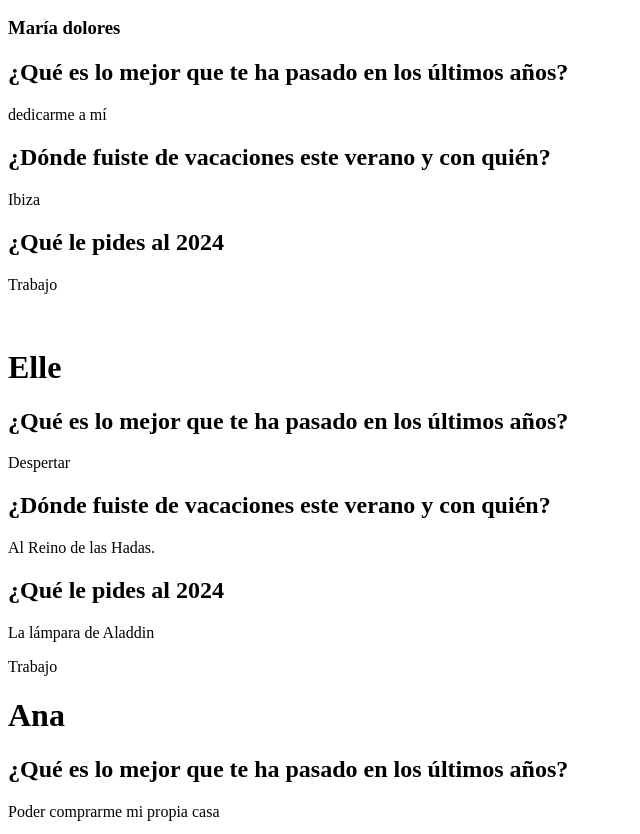
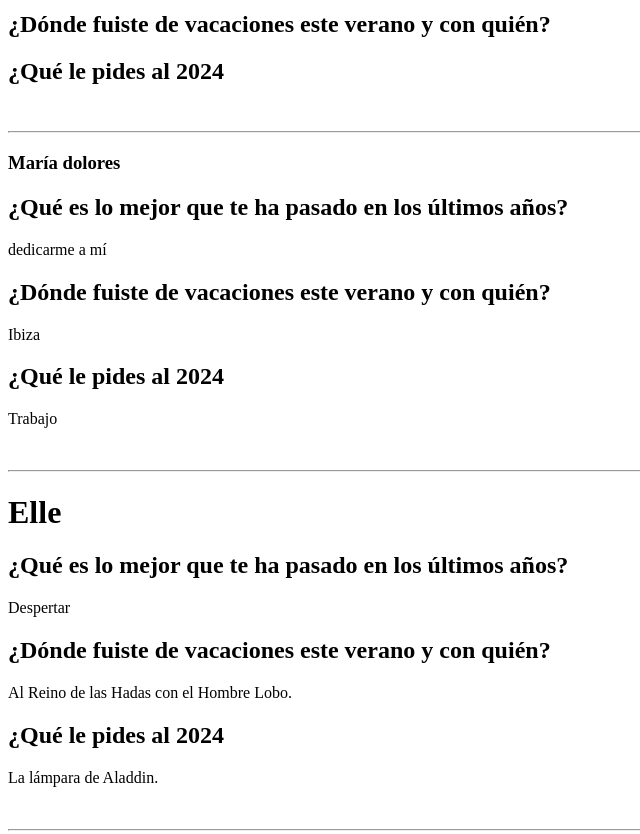
Before and after one commit to blancaden/grupo3, a plain HTML site: page index.html in a window 1280 px wide. Shown: the part 844-1678 px from the top of the page, without its empty margins (0-640 px from the left). Drawn offline with Linux system fonts and the light colour scheme.

Commit message:
Elle puso líneas

```diff
--- a/index.html
+++ b/index.html
@@ -1,10 +1,12 @@
 <!DOCTYPE html>
 <html lang="en">
+
 <head>
     <meta charset="UTF-8">
     <meta name="viewport" content="width=device-width, initial-scale=1.0">
     <title>grupo3</title>
 </head>
+
 <body>
 
     <h1>Claudia</h1>
@@ -16,7 +18,8 @@
     <p>Madrid</p>
 
     <h2>¿Qué le pides al 2024</h2>
-        <p>mucha salud</p>
+    <p>mucha salud</p><br>
+    <hr>
 
     <h2>Blanca</h2>
 
@@ -28,6 +31,7 @@
 
     <h2>¿Qué le pides al 2024</h2>
     <p>Estoy con espectativas de seguir aprendiendo, trabajar, y conocer sitios nuevos</p>
+    <br><hr>
 
     <h2>Inés</h2>
 
@@ -37,6 +41,8 @@
     <h2>¿Dónde fuiste de vacaciones este verano y con quién?</h2>
 
     <h2>¿Qué le pides al 2024</h2>
+    <br>
+    <hr>
 
     <h3>María dolores</h3>
 
@@ -48,6 +54,7 @@
 
     <h2>¿Qué le pides al 2024</h2>
     <p>Trabajo</p></br>
+    <hr>
 
     <h1>Elle</h1>
 
@@ -55,13 +62,14 @@
     <p>Despertar</p>
 
     <h2>¿Dónde fuiste de vacaciones este verano y con quién?</h2>
-        <p>Al Reino de las Hadas.
+    <p>Al Reino de las Hadas con el Hombre Lobo.
 
     </p>
 
     <h2>¿Qué le pides al 2024</h2>
-        <p>La lámpara de Aladdin</p>
-        <p>Trabajo</p>
+    <p>La lámpara de Aladdin.</p>
+    <br>
+    <hr>
 
     <h1>Ana</h1>
 
@@ -75,4 +83,5 @@
     <p>Salud para mí y los míos y un buen empleo</p>
 
 </body>
+
 </html>
```
Lines whose indentation alone changed are shown as unchanged.
